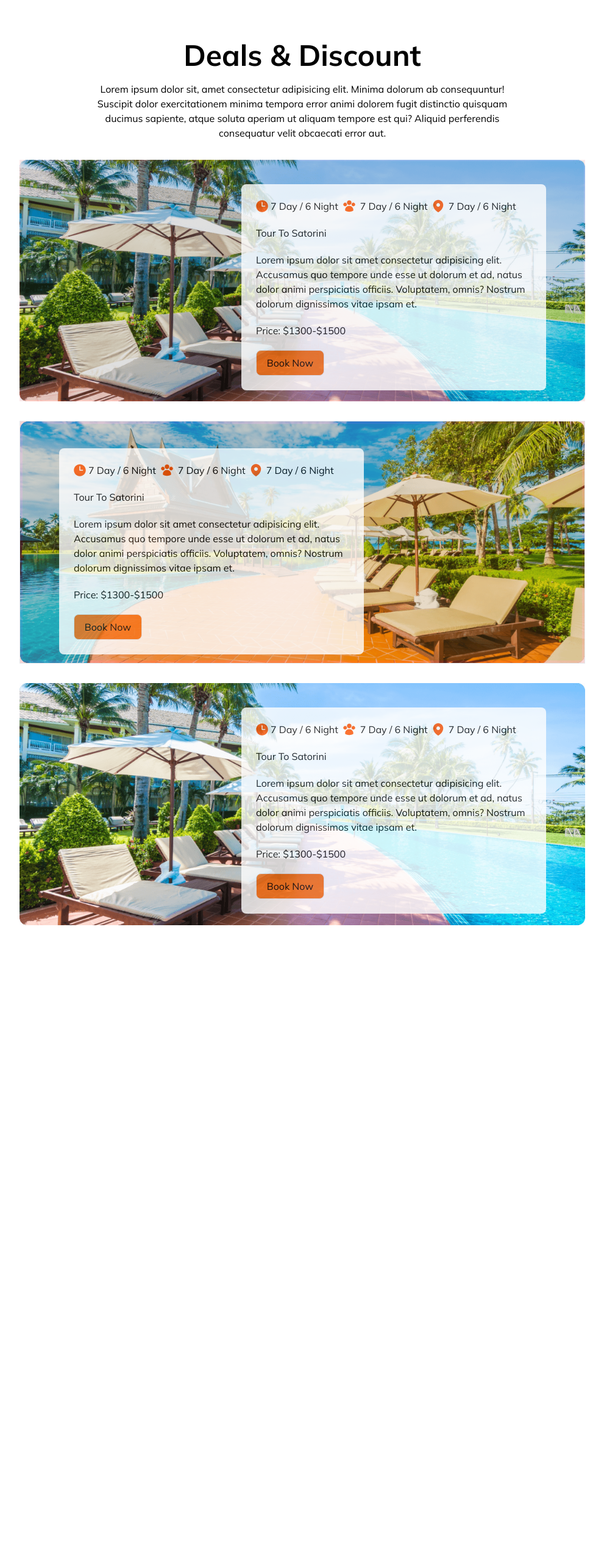
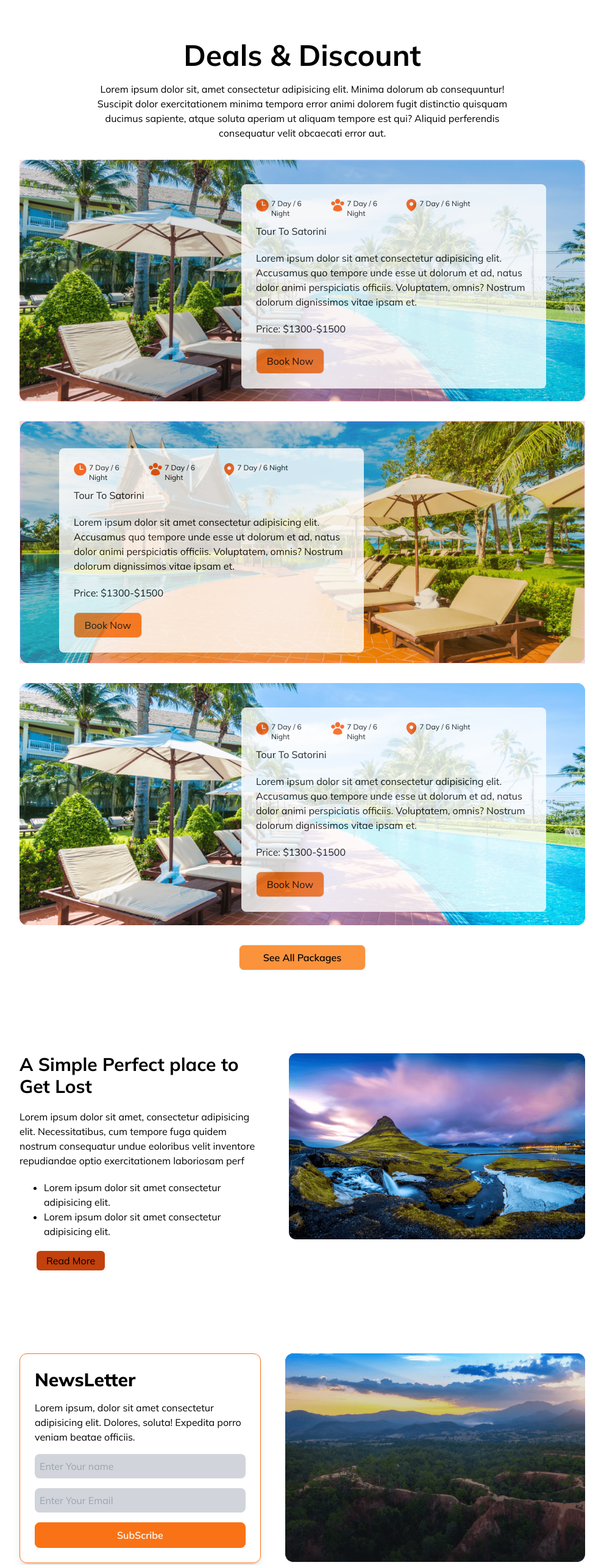
Before and after one commit to Mraj101/travel-tailwindDesign, a React (Create React App) app: page / in a window 1280 px wide. Shown: the part 3093-5659 px from the top of the page at 61% size, without its empty margins (144-1135 px from the left). Before the commit the page ends 4658 px from the top, so only its background shows below. Built offline with nearby package versions, Linux system fonts and the light colour scheme.

Commit message:
new commit

```diff
--- a/src/App.js
+++ b/src/App.js
@@ -2,8 +2,12 @@ import ChooseUs from "./components/ChooseUs";
 import Deals from "./components/Deals";
 import Destination from "./components/Destination";
 import Expolore from "./components/Expolore";
+import Footer from "./components/Footer";
 import Navbar from "./components/Navbar";
 import PopularTour from "./components/PopularTour";
+import SerrMore from "./components/SeeMore";
+import Subscribe from "./components/Subscribe";
+
 
 function App() {
   return (
@@ -15,7 +19,10 @@ function App() {
         <Destination/>
         <ChooseUs/>
         <Deals/>
+        <SerrMore/>
+        <Subscribe/>
       </div>
+      <Footer/>
     </>
   );
 }
--- a/src/components/Deals.js
+++ b/src/components/Deals.js
@@ -7,7 +7,7 @@ import LocationImg from "../assets/location.svg";
 const Deals = () => {
   return (
     <div className="p-12 font-mulish">
-      <div className="flex flex-col gap-8 ">
+      <div className="flex flex-col gap-8 justify-center items-center">
         <div className="flex items-center justify-center flex-col w-full gap-5">
           <h1 className="text-5xl font-bold ">Deals & Discount</h1>
           <p className="w-[75%] leading-6 text-center">
@@ -23,18 +23,18 @@ const Deals = () => {
           <div className="relative w-full">
             <div className="absolute top-0 left- w-full h-full bg-black opacity-10 border-2 border-red-500"></div>
             <div className="w-[500px] p-6 rounded-lg top-10 right-16 bg-white absolute opacity-80 flex flex-col gap-5">
-              <div className="flex gap-2 w-full">
+              <div className="flex gap-4 w-full">
                 <div className="flex gap-1">
                   <img src={ClockImg} alt="img" />
-                  <h6>7 Day / 6 Night</h6>
+                  <h6 className=" text-xs w-full">7 Day / 6 Night</h6>
                 </div>
-                <div className="flex gap-2">
+                <div className="flex gap-1">
                   <img src={GroupImg} alt="img" />
-                  <h6>7 Day / 6 Night</h6>
+                  <h6 className="text-xs w-full">7 Day / 6 Night</h6>
                 </div>
-                <div className="flex gap-2">
+                <div className="flex gap-1">
                   <img src={LocationImg} alt="img" />
-                  <h6>7 Day / 6 Night</h6>
+                  <h6 className=" text-xs">7 Day / 6 Night</h6>
                 </div>
               </div>
               <h2>Tour To Satorini</h2>
@@ -50,24 +50,24 @@ const Deals = () => {
               </button>
             </div>
             {/* <div className=" w-[400px] h-72 rounded-xl top-20 border-2 bgco border-red-500 absolute bg-white opacity-50 right-28"></div> */}
-            <img  className="w-full"src={UmbrellaImg} alt="img" />
+            <img className="w-full" src={UmbrellaImg} alt="img" />
           </div>
           <div className="relative w-full border">
             <div className="absolute top-0 left- w-full h-full bg-yellow-700 opacity-20 border-4 border-red-500"></div>
 
             <div className="w-[500px] p-6 rounded-lg top-11 left-16 bg-white absolute opacity-80 opaci flex flex-col gap-5">
-              <div className="flex gap-2 w-full">
+              <div className="flex gap-4 w-full">
                 <div className="flex gap-1">
                   <img src={ClockImg} alt="img" />
-                  <h6>7 Day / 6 Night</h6>
+                  <h6 className=" text-xs w-full">7 Day / 6 Night</h6>
                 </div>
-                <div className="flex gap-2">
+                <div className="flex gap-1">
                   <img src={GroupImg} alt="img" />
-                  <h6>7 Day / 6 Night</h6>
+                  <h6 className="text-xs w-full">7 Day / 6 Night</h6>
                 </div>
-                <div className="flex gap-2">
+                <div className="flex gap-1">
                   <img src={LocationImg} alt="img" />
-                  <h6>7 Day / 6 Night</h6>
+                  <h6 className=" text-xs">7 Day / 6 Night</h6>
                 </div>
               </div>
               <h2>Tour To Satorini</h2>
@@ -82,22 +82,22 @@ const Deals = () => {
                 Book Now
               </button>
             </div>
-            <img  className="w-full"src={UmbrellaImg2} alt="img" />
+            <img className="w-full" src={UmbrellaImg2} alt="img" />
           </div>
           <div className="relative">
-          <div className="w-[500px] p-6 rounded-lg top-10 right-16 bg-white absolute opacity-80 flex flex-col gap-5">
-              <div className="flex gap-2 w-full">
+            <div className="w-[500px] p-6 rounded-lg top-10 right-16 bg-white absolute opacity-80 flex flex-col gap-5">
+              <div className="flex gap-4 w-full">
                 <div className="flex gap-1">
                   <img src={ClockImg} alt="img" />
-                  <h6>7 Day / 6 Night</h6>
+                  <h6 className=" text-xs w-full">7 Day / 6 Night</h6>
                 </div>
-                <div className="flex gap-2">
+                <div className="flex gap-1">
                   <img src={GroupImg} alt="img" />
-                  <h6>7 Day / 6 Night</h6>
+                  <h6 className="text-xs w-full">7 Day / 6 Night</h6>
                 </div>
-                <div className="flex gap-2">
+                <div className="flex gap-1">
                   <img src={LocationImg} alt="img" />
-                  <h6>7 Day / 6 Night</h6>
+                  <h6 className=" text-xs">7 Day / 6 Night</h6>
                 </div>
               </div>
               <h2>Tour To Satorini</h2>
@@ -115,6 +115,9 @@ const Deals = () => {
             <img className="w-full" src={UmbrellaImg} alt="img" />
           </div>
         </div>
+        <button className="p-2 border w-52 rounded-lg bg-orange-400 font-semibold">
+          See All Packages
+        </button>
       </div>
     </div>
   );
--- /dev/null
+++ b/src/components/Subscribe.js
@@ -0,0 +1,22 @@
+import React from 'react'
+import SubscribeImg from "../assets/subscribe.png"
+const Subscribe = () => {
+  return (
+    <div className="flex items-center justify-center p-12 font-mulish">
+    <div className="flex justify-between w-full">
+      <div className="flex flex-col justify-center w-[44%]  gap-4 border shadow-lg border-orange-500 rounded-xl p-6">
+        <h1 className='text-3xl font-extrabold'>NewsLetter</h1>
+        <p >Lorem ipsum, dolor sit amet consectetur adipisicing elit. Dolores, soluta! Expedita porro veniam beatae officiis.</p>
+        <input type="text " placeholder='Enter Your name' className='p-2 bg-gray-300  rounded-lg' />
+        <input type="email" placeholder='Enter Your Email' className='p-2 bg-gray-300  rounded-lg' />
+        <button className='border border-orange-500 p-2 rounded-lg bg-orange-500 text-white font-semibold'>SubScribe</button>
+      </div>
+      <div className="ml-10 w-[55%]">
+        <img src={SubscribeImg} alt="img" />
+      </div>
+    </div>
+  </div>
+  )
+}
+
+export default Subscribe
```
Also changed, not shown: src/assets/seemore.png (renamed from src/assets/Rectangle 8 (1).png), src/assets/subscribe.png (renamed from src/assets/Group 40089.png).
